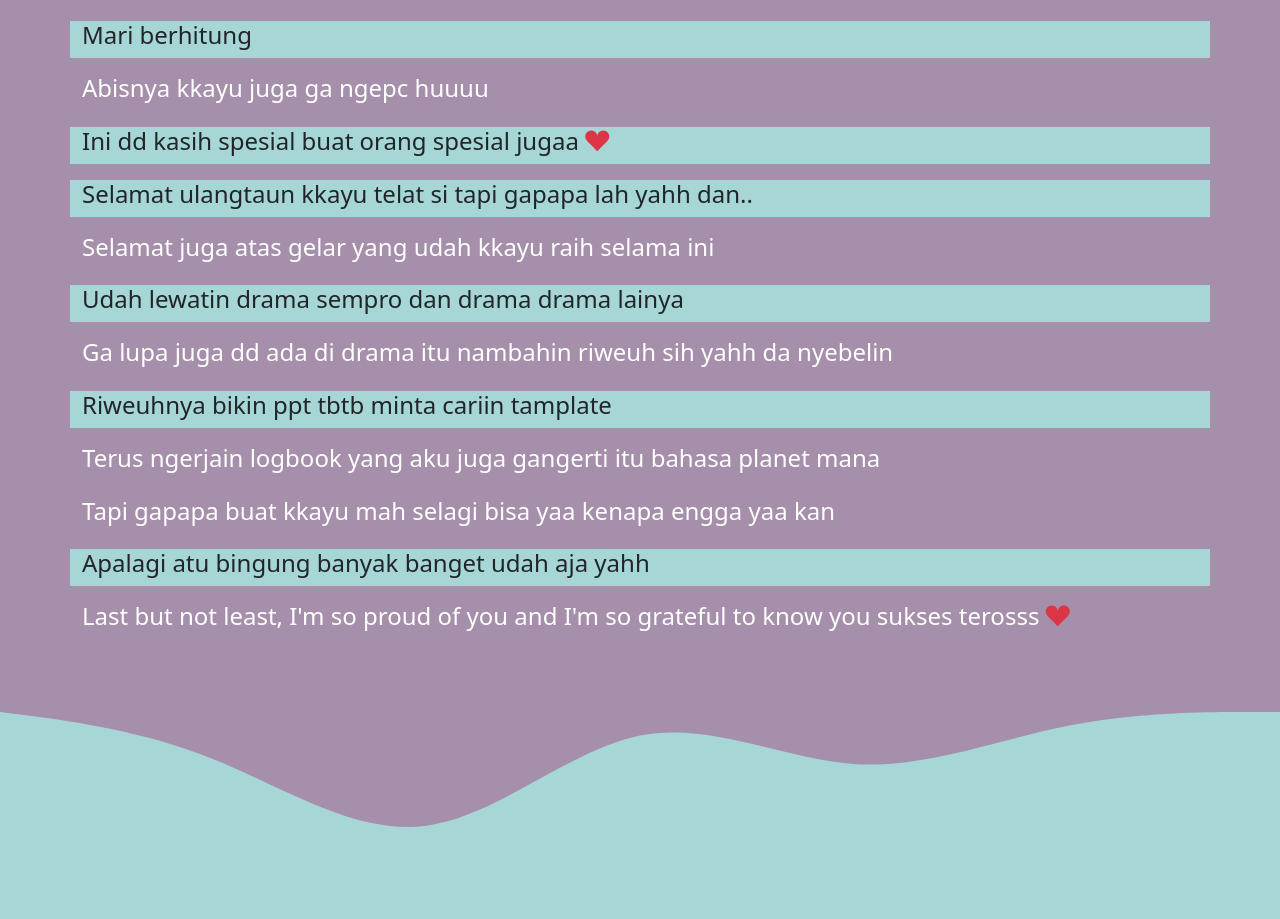
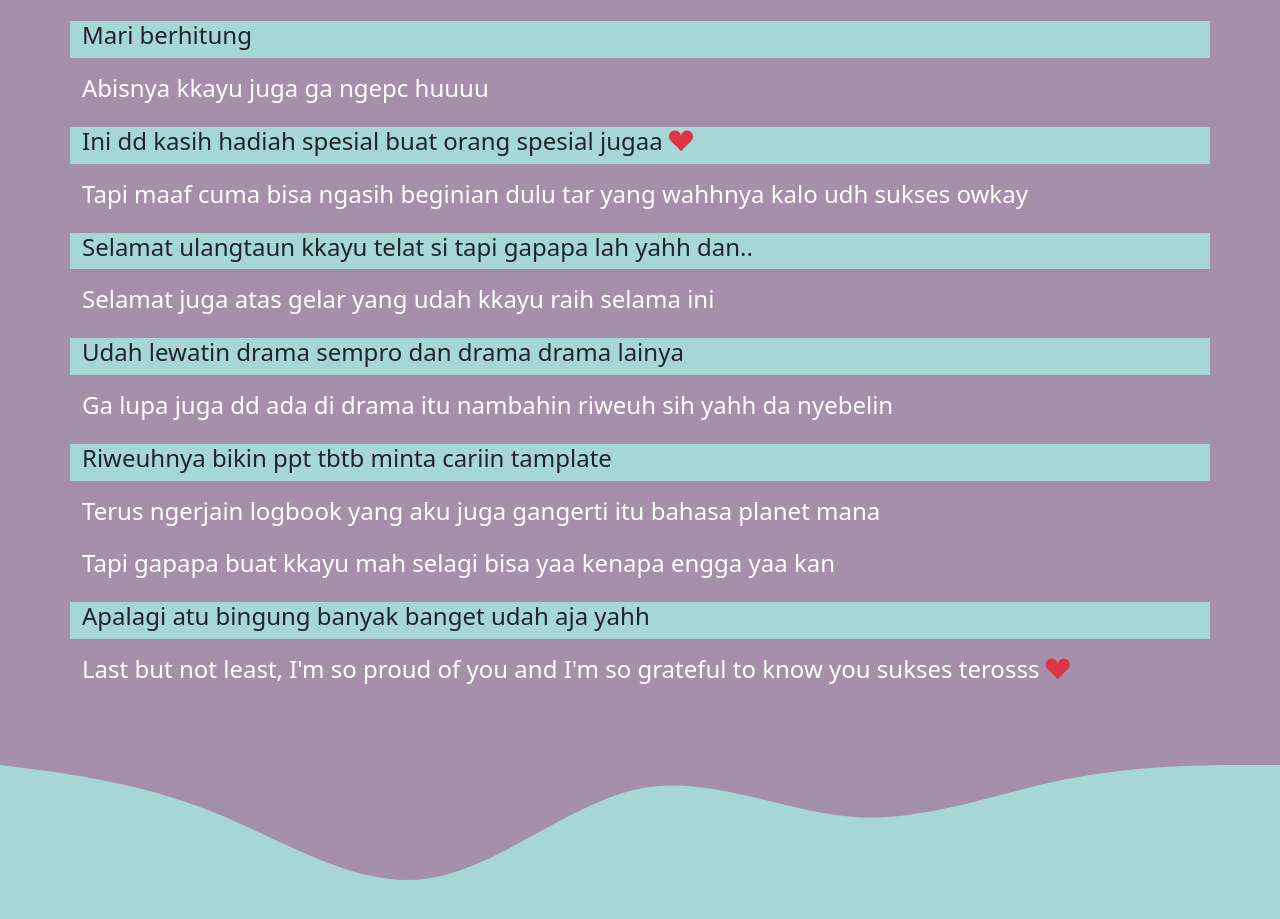
Before and after one commit to fauzanlangga/Kkayu, a plain HTML site: page index.html in a window 1280 px wide. Shown: the part 1570-2489 px from the top of the page. Drawn offline with nearby package versions, Linux system fonts and the light colour scheme.

Commit message:
nambah konten

```diff
--- a/index.html
+++ b/index.html
@@ -98,7 +98,10 @@
           <h4 > Abisnya kkayu juga ga ngepc huuuu </h4>
         </div>
         <div class="row fs-5 mb-3 pesan " id="k1" >
-          <h4 > Ini dd kasih spesial buat orang spesial jugaa <i class="bi bi-suit-heart-fill text-danger"></i></h4>
+          <h4 > Ini dd kasih hadiah spesial buat orang spesial jugaa <i class="bi bi-suit-heart-fill text-danger"></i></h4>
+        </div>
+        <div class="row fs-5 mb-3 pesan text-white">
+          <h4 > Tapi maaf cuma bisa ngasih beginian dulu tar yang wahhnya kalo udh sukses owkay </h4>
         </div>
         <div class="row fs-5 mb-3 pesan " id="k1" >
           <h4 > Selamat ulangtaun kkayu telat si tapi gapapa lah yahh dan.. </h4>
```
